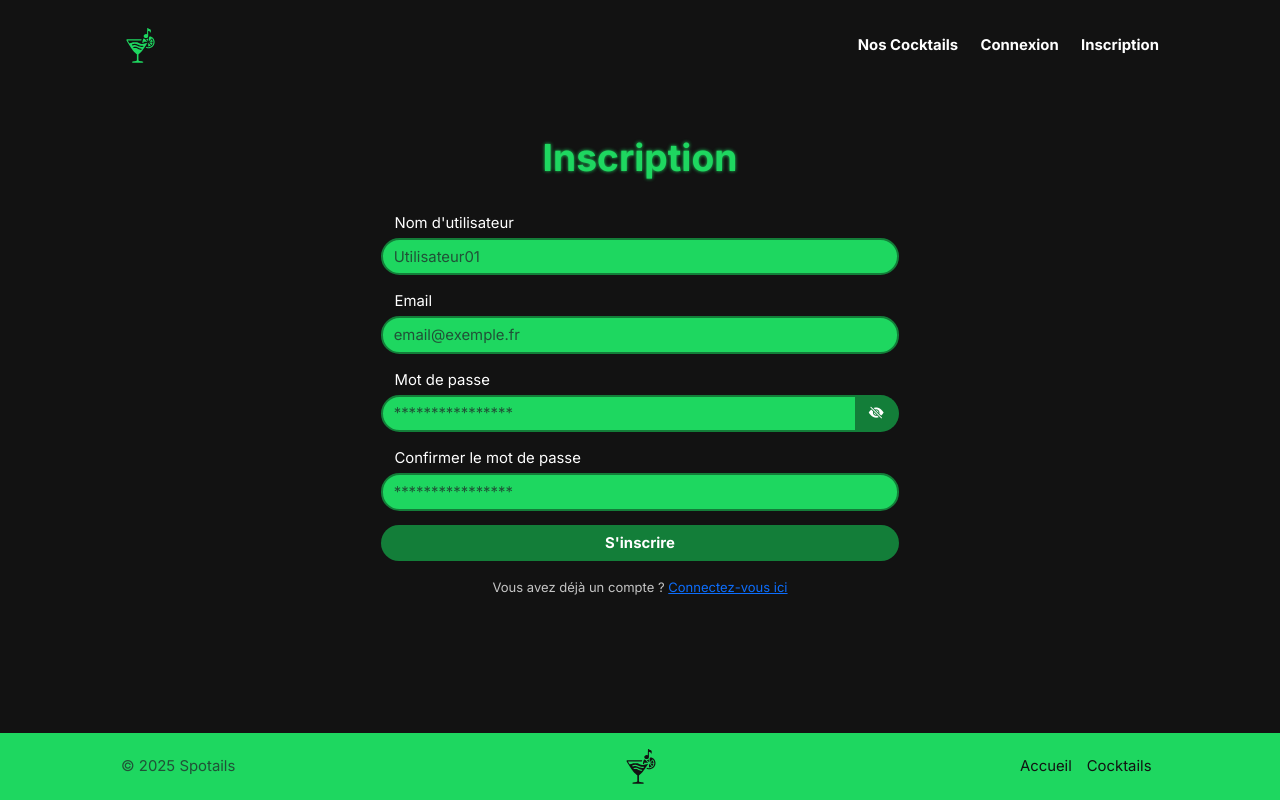
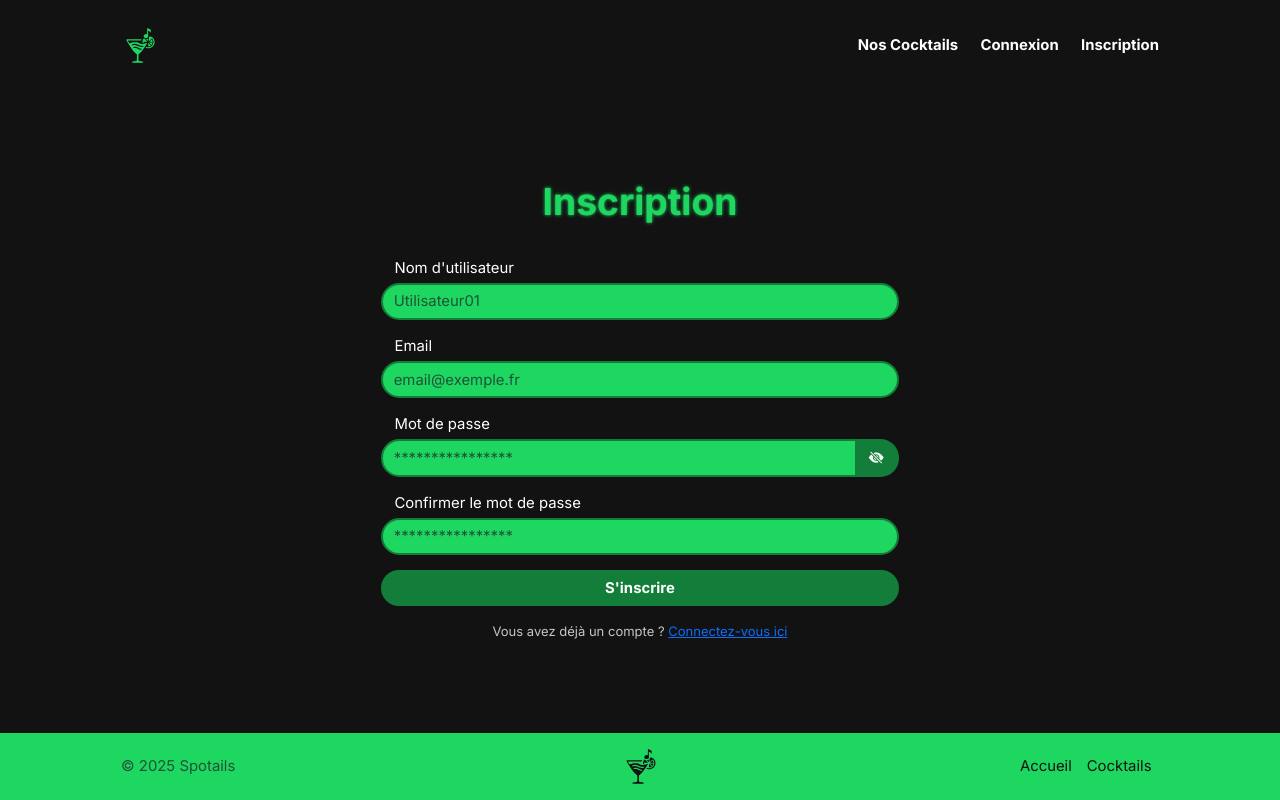
Before and after one commit to DallasJr/Spotails, a React (Create React App) app in the folder frontend/: page /register in a window 1280 px wide. Built offline with nearby package versions, Linux system fonts and the light colour scheme.

Commit message:
fixed some css, updated todo file

```diff
--- a/frontend/src/pages/AdminUserManager.js
+++ b/frontend/src/pages/AdminUserManager.js
@@ -122,7 +122,7 @@ const AdminUserManager = () => {
                             <td>
                                 <button
                                     onClick={() => handleRoleChange(user._id, user.role === "admin" ? "user" : "admin")}
-                                    className="btn btn-sm btn-warning me-2"
+                                    className="btn btn-sm btn-warning me-0 me-md-2 mb-2 mb-md-0"
                                 >
                                     <i className="bi bi-shield-lock"></i> {user.role === "admin" ? "Rétrograder" : "Promouvoir"}
                                 </button>
--- a/frontend/src/pages/LoginPage.js
+++ b/frontend/src/pages/LoginPage.js
@@ -30,7 +30,7 @@ const LoginForm = () => {
         <div className="auth-form mt-5 p-5">
             <div className="container">
                 <h1 className="text-center mb-4">Connexion</h1>
-                <form onSubmit={handleSubmit} className="w-50 mx-auto">
+                <form onSubmit={handleSubmit} className="form-width-md-50 mx-auto">
                     {error && <div className="alert alert-danger">{error}</div>}
                     <div className="mb-3">
                         <label htmlFor="email" className="mb-1">E-mail</label>
--- a/frontend/src/pages/RegisterPage.js
+++ b/frontend/src/pages/RegisterPage.js
@@ -46,9 +46,10 @@ const RegisterPage = () => {
     };
 
     return (
-        <div className="auth-form container mt-5">
+        <div className="auth-form my-5 p-5">
+            <div className="container">
                 <h1 className="text-center mb-4">Inscription</h1>
-            <form onSubmit={handleSubmit} className="w-50 mx-auto">
+                <form onSubmit={handleSubmit} className="form-width-md-50 mx-auto">
                     {error && <div className="alert alert-danger">{error}</div>}
                     <div className="mb-3">
                         <label htmlFor="username" className="mb-1">Nom d'utilisateur</label>
@@ -116,6 +117,7 @@ const RegisterPage = () => {
                     </div>
                 </form>
             </div>
+        </div>
     );
 };
 
--- a/frontend/src/styles/FormPage.css
+++ b/frontend/src/styles/FormPage.css
@@ -50,3 +50,11 @@
 .auth-form small {
     color: #c5c5c5;
 }
+
+@media (min-width: 768px) {
+
+    .form-width-md-50 {
+        width: 50% !important;
+    }
+
+}
```
Lines whose indentation alone changed are shown as unchanged.
